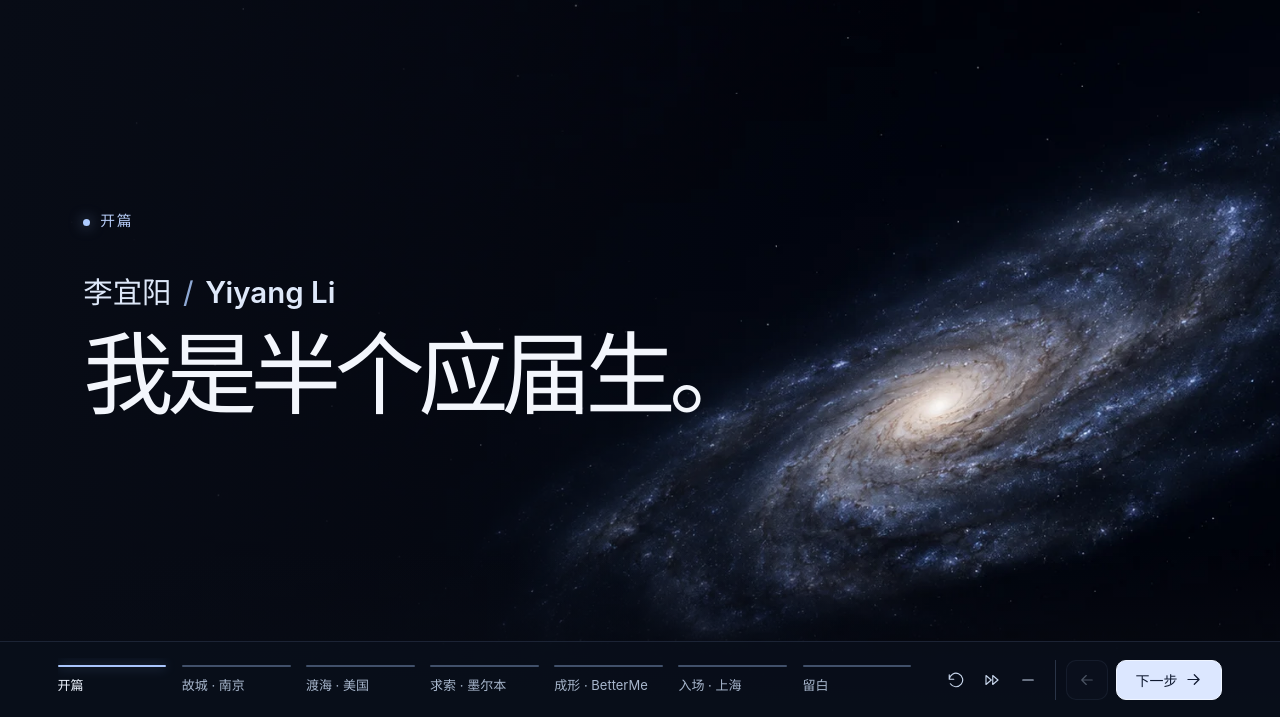
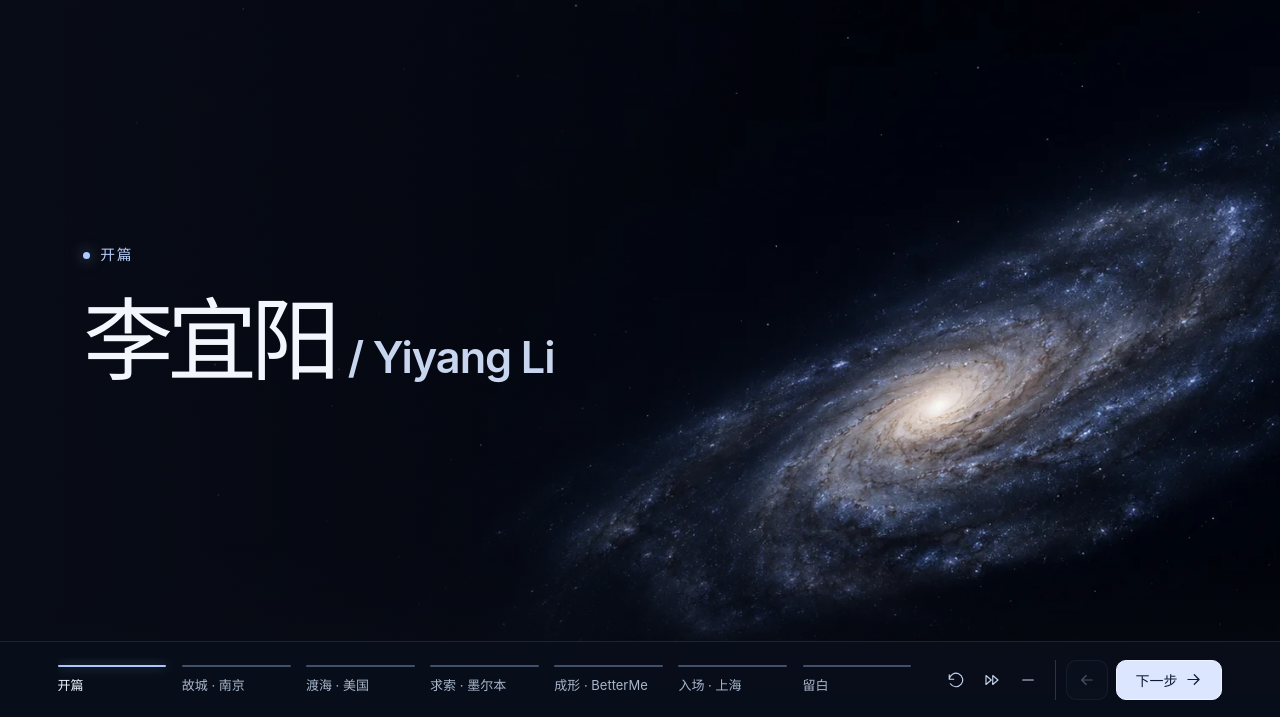
Before and after one commit to Charles01222/charles-intro, a plain HTML site: page index.html in a window 1280 px wide. Shown: the part 83-800 px from the top of the page. Drawn offline with Linux system fonts and the light colour scheme.

Commit message:
Refine opening title and subtitle

```diff
--- a/src/content.js
+++ b/src/content.js
@@ -6,6 +6,8 @@ export const profile = {
   qr: { image: '', label: '' },
   invitation: '如果我们的故事有交集，欢迎来聊。'
 };
+
+const openingName = `${profile.name} / ${profile.englishName}`;
 
 export const places = {
   nanjing: { year: '2001–2019', place: '中国 · 南京', label: '南京', detail: '长大', coordinates: [118.80, 32.06], alias: 'NANJING' },
@@ -37,8 +39,8 @@ export const presentation = {
   land: './assets/land-topology.json',
   chapters: [
     { id: 'galaxy', label: '开篇', seconds: 55, slides: [
-      { id: 'intro', view: 'intro', title: '我是半个应届生。' },
-      { id: 'half', view: 'intro', title: '我是半个应届生。', line: '一半还在学校学习，一半已经在工厂调度车了。' },
+      { id: 'intro', view: 'intro', title: openingName, identity: true },
+      { id: 'half', view: 'intro', title: openingName, identity: true, subtitle: '我是半个应届生' },
       { id: 'perspectives', view: 'intro', title: '我一直好奇，机器怎么做决定。', line: '这个问题后来把我带到了实验室、职业工作台和工厂。' },
       { id: 'departure', view: 'intro', title: '故事从南京开始。', action: '翻开第一章' }
     ] },
--- a/src/styles.css
+++ b/src/styles.css
@@ -100,6 +100,10 @@ h1,h2,h3,p,ol { margin: 0; }
 .hero-copy { max-width: min(73%, 960px); }
 .hero-name { color: #dee8f9; font-size: clamp(23px, 2.3vw, 37px); margin-top: clamp(24px, 4.6vh, 56px); font-weight: 560; }
 .hero h1 { font-size: clamp(53px, 7.05vw, 128px); line-height: 1.11; letter-spacing: -.072em; margin-top: 14px; font-weight: 790; text-wrap: balance; }
+.hero-opening { position: relative; align-self: stretch; display: grid; align-items: center; min-height: 220px; }
+.hero-opening h1 { margin-top: clamp(16px, 3.2vh, 36px); }
+.hero-opening h1 small { color: #c8d5ee; font-size: .48em; font-weight: 560; letter-spacing: -.025em; white-space: nowrap; }
+.opening-subtitle { position: absolute; inset-inline-start: min(2vw, 30px); bottom: clamp(12px, 2.6vh, 28px); color: #d2ddef; font-size: clamp(14px, 1.25vw, 20px); line-height: 1.35; }
 .hero-line { font-size: clamp(22px, 2.4vw, 38px); line-height: 1.5; color: #d7e3f5; margin-top: 24px; }
 .departure .hero-name { font-size: clamp(18px, 1.6vw, 28px); }
 .departure h1 { font-size: clamp(46px, 6.1vw, 106px); }
--- a/src/views.js
+++ b/src/views.js
@@ -5,13 +5,14 @@ import { globeMarkup } from './visuals/globe.js';
 const name = () => `${escapeHtml(profile.name)} <span>/</span> ${escapeHtml(profile.englishName)}`;
 
 export function intro(slide) {
-  return `<div class="hero content ${['perspectives', 'departure'].includes(slide.id) ? 'departure' : ''}">
+  return `<div class="hero content ${slide.identity ? 'hero-opening' : 'departure'}">
     <div class="hero-copy">
       <div class="eyebrow"><i></i> ${escapeHtml(slide.chapter.label)}</div>
-      <p class="hero-name">${name()}</p>
-      <h1>${escapeHtml(slide.title)}</h1>
+      ${slide.identity ? `<h1>${escapeHtml(profile.name)} <small>/ ${escapeHtml(profile.englishName)}</small></h1>` :
+        `<p class="hero-name">${name()}</p><h1>${escapeHtml(slide.title)}</h1>`}
       ${slide.line ? `<p class="hero-line rise">${escapeHtml(slide.line)}</p>` : ''}
     </div>
+    ${slide.subtitle ? `<p class="opening-subtitle rise">${escapeHtml(slide.subtitle)}</p>` : ''}
   </div>`;
 }
 
```
